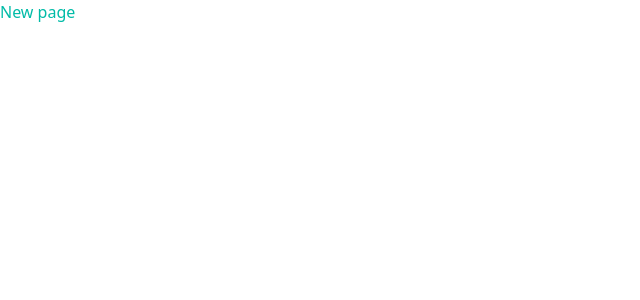
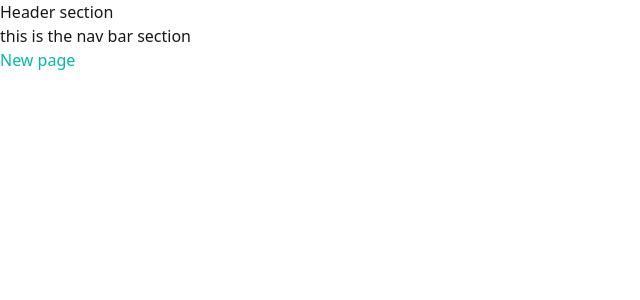
Before and after one commit to Nasim-hub24/Verity-Press, a Next.js app: page / in a window 1280 px wide. Shown: the top 300 px of the page, without its empty margins (0-640 px from the left). Built offline with nearby package versions, Linux system fonts and the light colour scheme.

Commit message:
folder structure setup done

```diff
--- /dev/null
+++ b/src/app/(auth)/layout.jsx
@@ -0,0 +1,14 @@
+
+import NavBar from '@/components/shared/NavBar';
+import React from 'react';
+
+const AuthLayout = ({children}) => {
+    return (
+        <>
+            <NavBar></NavBar>
+            {children}
+        </>
+    );
+};
+
+export default AuthLayout;
--- /dev/null
+++ b/src/app/(auth)/login/page.jsx
@@ -0,0 +1,12 @@
+
+import React from 'react';
+
+const LoginPage = () => {
+    return (
+        <div>
+            this is the log in page
+        </div>
+    );
+};
+
+export default LoginPage;
--- /dev/null
+++ b/src/app/(auth)/register/page.jsx
@@ -0,0 +1,11 @@
+import React from 'react';
+
+const RegisterPage = () => {
+    return (
+        <div>
+            register here
+        </div>
+    );
+};
+
+export default RegisterPage;
--- /dev/null
+++ b/src/app/(main)/[id]/page.jsx
@@ -0,0 +1,11 @@
+import React from 'react';
+
+const NewsDetailsPage = () => {
+    return (
+        <div>
+            news details is here
+        </div>
+    );
+};
+
+export default NewsDetailsPage;
--- /dev/null
+++ b/src/app/(main)/layout.jsx
@@ -0,0 +1,15 @@
+
+import Hader from "@/components/shared/Hader";
+import NavBar from "@/components/shared/NavBar";
+
+const MainLayout = ({children}) => {
+    return (
+        <>
+            <Hader></Hader>
+            <NavBar></NavBar>
+            {children}
+        </>
+    );
+};
+
+export default MainLayout;
--- /dev/null
+++ b/src/components/shared/Hader.jsx
@@ -0,0 +1,11 @@
+import React from 'react';
+
+const Hader = () => {
+    return (
+        <div>
+            Header section
+        </div>
+    );
+};
+
+export default Hader;
--- /dev/null
+++ b/src/components/shared/NavBar.jsx
@@ -0,0 +1,12 @@
+
+import React from 'react';
+
+const NavBar = () => {
+    return (
+        <div>
+            this is the nav bar section
+        </div>
+    );
+};
+
+export default NavBar;
```
Also changed, not shown: src/app/layout.js (+7 -1 lines), src/app/(main)/page.js (renamed from src/app/page.js).
